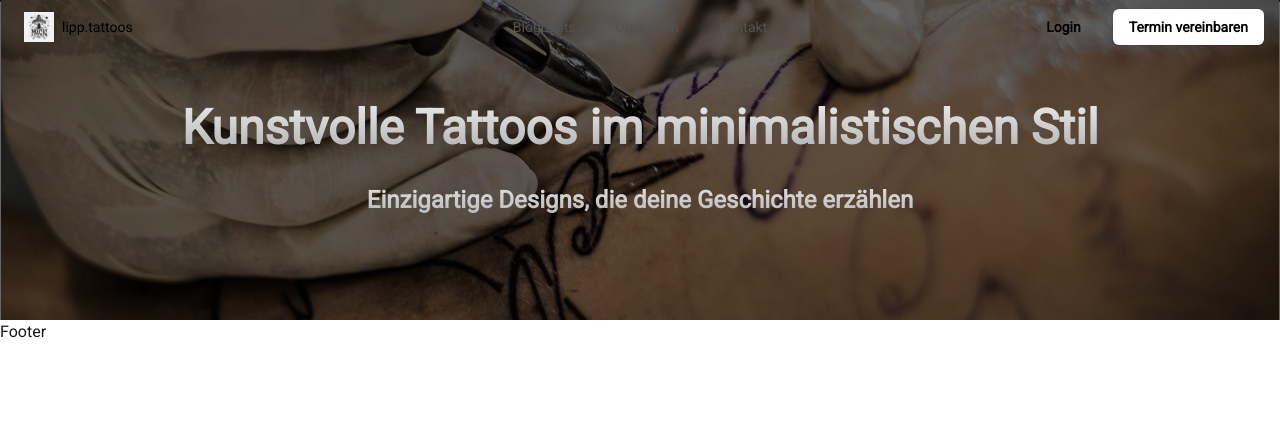
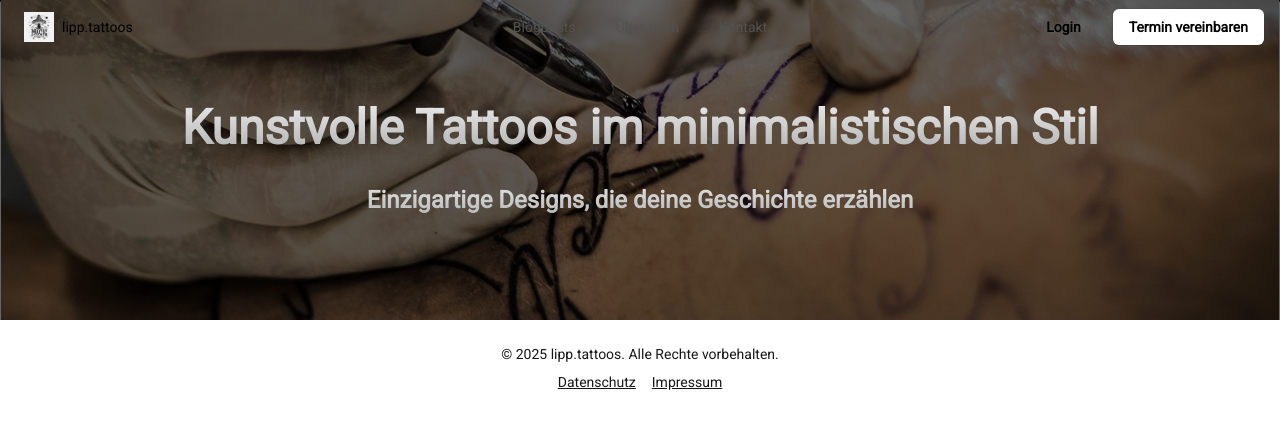
Before and after one commit to mariokreitz/blog-with-simple-cms, a Next.js app: page / in a window 1280 px wide. Shown: the top 428 px of the page. Built offline with nearby package versions, Linux system fonts and the light colour scheme.

Commit message:
Update Footer.tsx

```diff
--- a/components/Footer.tsx
+++ b/components/Footer.tsx
@@ -1,7 +1,22 @@
 import React from "react";
+import Link from "next/link";
 
 const Footer = () => {
-  return <div>Footer</div>;
+  return (
+    <footer className="flex h-24 flex-col items-center justify-center">
+      <p className="text-sm">
+        &copy; {new Date().getFullYear()} lipp.tattoos. Alle Rechte vorbehalten.
+      </p>
+      <div className="mt-2 flex space-x-4">
+        <Link href="/privacy-policy" className="text-sm underline">
+          Datenschutz
+        </Link>
+        <Link href="/imprint" className="text-sm underline">
+          Impressum
+        </Link>
+      </div>
+    </footer>
+  );
 };
 
 export default Footer;
```
